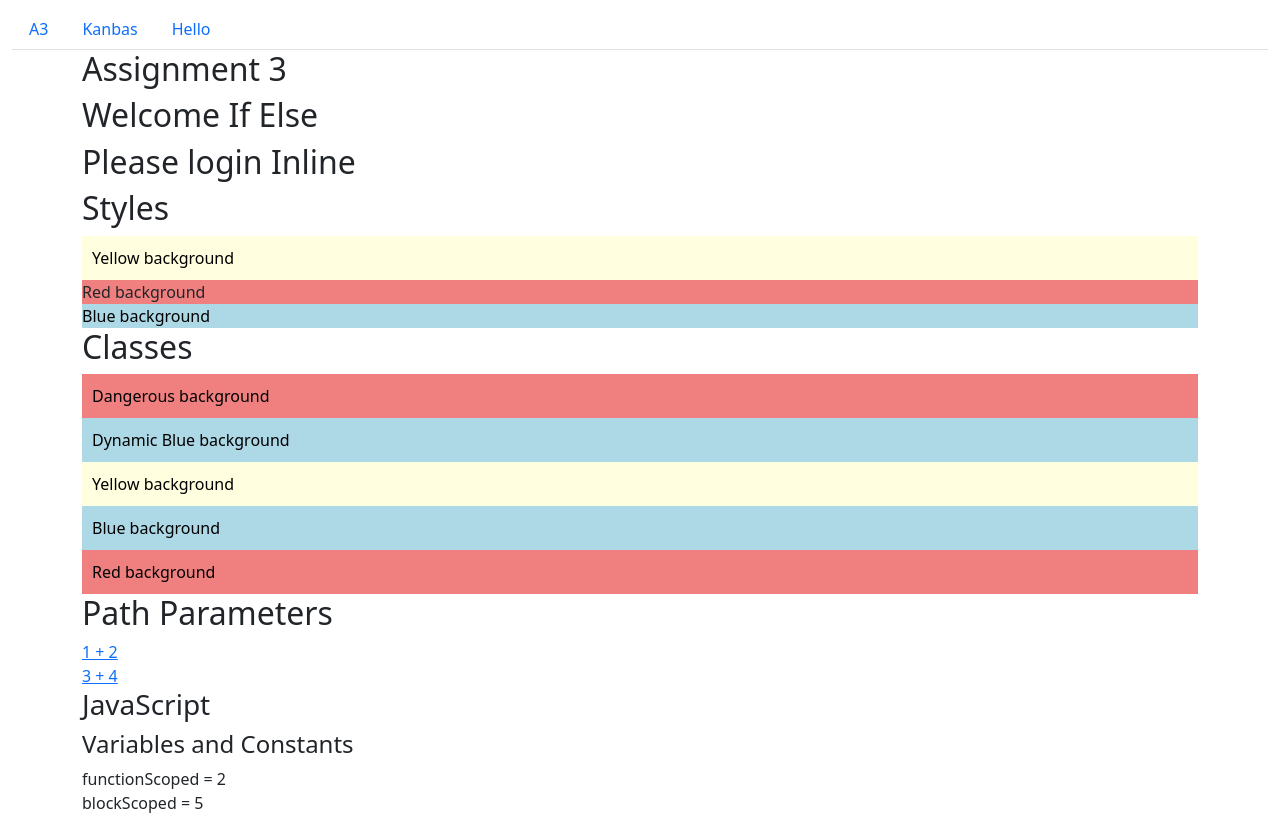
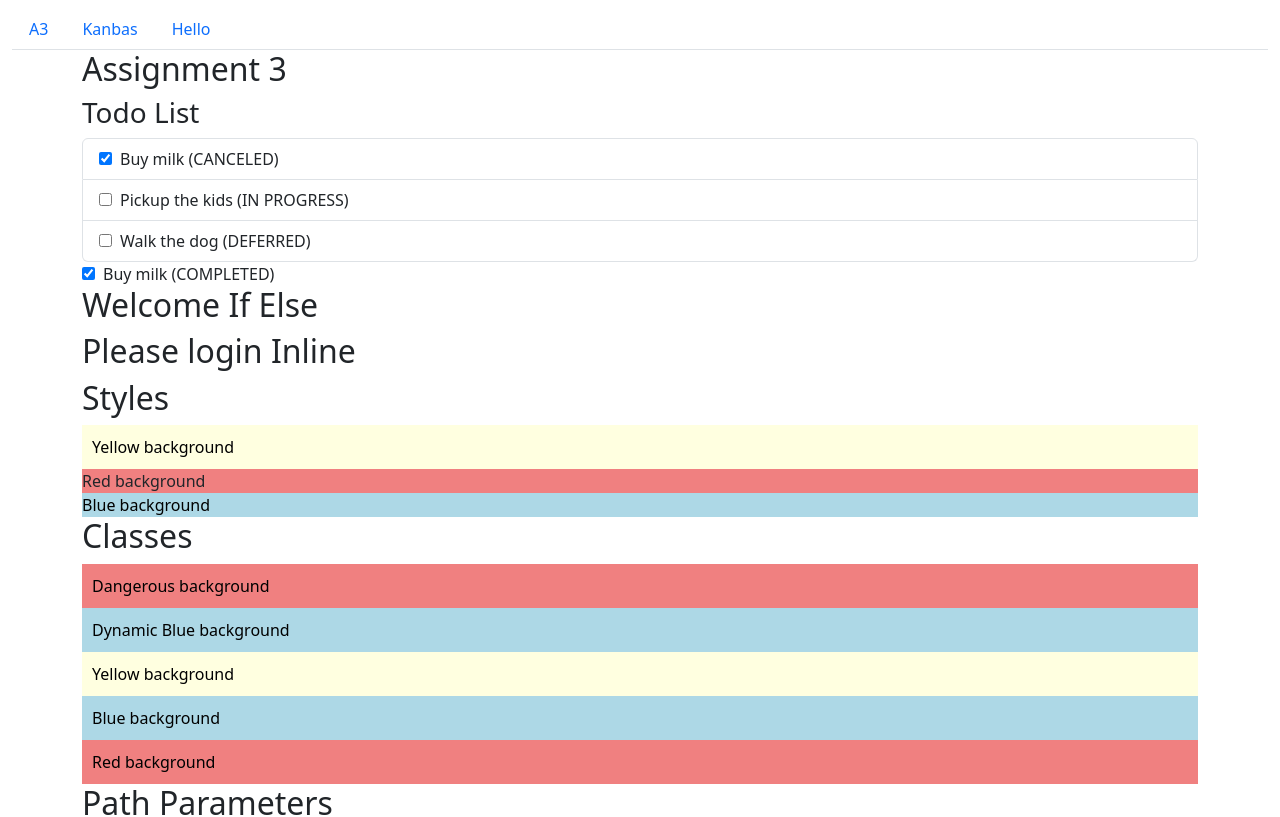
Before and after one commit to ewillia1/kanbas-react-web-app, a React (Create React App) app: page /#/Labs in a window 1280 px wide. Shown: the top 817 px of the page. Built offline with nearby package versions, Linux system fonts and the light colour scheme.

Commit message:
Finished Lab 3.

```diff
--- /dev/null
+++ b/src/Labs/a3/Add/index.tsx
@@ -0,0 +1,11 @@
+function Add({ a, b }: { a: number; b: number }) {
+    return(
+        <>
+            <h3>Add</h3>
+            a = {a}<br/>
+            b = {b}<br/>
+            a + b = {a + b}
+        </>
+    );
+}
+export default Add
--- /dev/null
+++ b/src/Labs/a3/Highlight/index.tsx
@@ -0,0 +1,8 @@
+import { ReactNode } from "react";
+
+function Highlight({ children }: { children: ReactNode }) {
+    return (
+        <span style={{ backgroundColor: "yellow", color: "red" }}>{children}</span>
+    );
+}
+export default Highlight;
--- a/src/Labs/a3/index.tsx
+++ b/src/Labs/a3/index.tsx
@@ -3,16 +3,29 @@ import Classes from "./Classes";
 import PathParameters from "./routing/PathParameters";
 import Styles from "./Styles";
 import ConditionalOutput from "./ConditionalOutput";
+import Highlight from "./Highlight";
+import Add from "./Add";
+import TodoItem from "./todos/TodoItem";
+import TodoList from "./todos/TodoList";
 
 function Assignment3() {
     return(
         <div className="container">
             <h2>Assignment 3</h2>
+            <TodoList/>
+            <TodoItem/>
+
             <ConditionalOutput/>
             <Styles/>
             <Classes/>
             <PathParameters/>
             <JavaScript/>
+
+            <Highlight>
+                Lorem ipsum dolor sit amet consectetur adipisicing elit. Suscipitratione eaque illo minus cum, saepe totam vel nihil repellat nemo explicabo excepturi consectetur. Modi omnis minus sequi maiores, provident voluptatess.
+            </Highlight>
+
+            <Add a={3} b={4} />
         </div>
     );
 }
--- /dev/null
+++ b/src/Labs/a3/todos/TodoItem.tsx
@@ -0,0 +1,9 @@
+const TodoItem = ( {todo = { done: true, title: 'Buy milk', status:'COMPLETED' } }) => {
+    return (
+        <li className="list-group-item">
+            <input type="checkbox" className="me-2" defaultChecked={todo.done}/>
+            {todo.title} ({todo.status})
+        </li>
+    );
+}
+export default TodoItem
--- /dev/null
+++ b/src/Labs/a3/todos/TodoList.tsx
@@ -0,0 +1,17 @@
+import TodoItem from "./TodoItem";
+import todos from "./todos.json";
+
+const TodoList = () => {
+    return(
+        <>
+            <h3>Todo List</h3>
+            <ul className="list-group">
+                { todos.map(todo => {
+                        return(<TodoItem todo={todo}/>);
+                    })
+                }
+            </ul>
+        </>
+    );
+}
+export default TodoList
--- /dev/null
+++ b/src/Labs/a3/todos/todos.json
@@ -0,0 +1,5 @@
+[
+    { "title": "Buy milk", "status": "CANCELED", "done": true },
+    { "title": "Pickup the kids", "status": "IN PROGRESS", "done": false },
+    { "title": "Walk the dog", "status": "DEFERRED", "done": false }
+]
```
